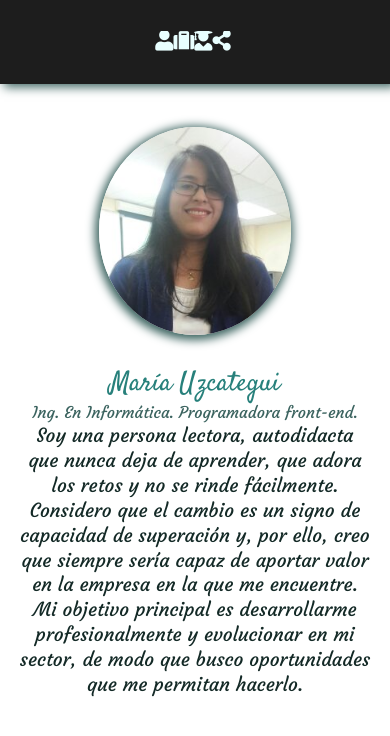
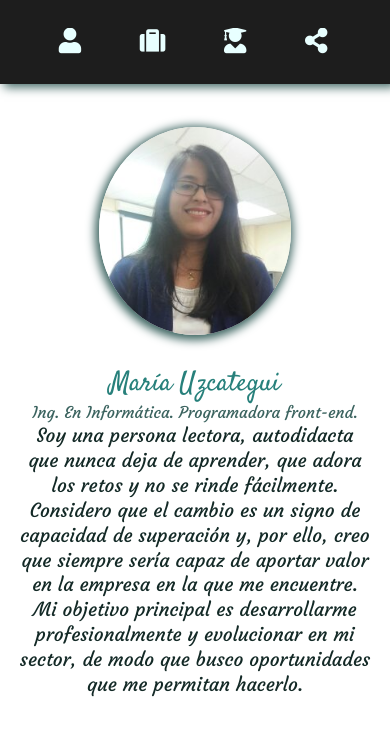
Before and after one commit to Marigabi94/Ing.MariaUzcategui, a plain HTML site: page public/index.html in a window 390 px wide. Drawn offline with Linux system fonts and the light colour scheme.

Commit message:
Modificaciones navbar responsive

```diff
--- a/public/index.js
+++ b/public/index.js
@@ -25,7 +25,7 @@ function ClickNav(idButton) {
             opcion2.style.color = '#e8ffff';
             opcion3.style.color = '#e8ffff';
             opcion4.style.color = '#e8ffff';
-            perfil.scrollY = 0;
+            perfil.scrollTo = 0;
             break;
         case 2:
           perfil.style.display = 'none';
@@ -65,7 +65,6 @@ function ClickNav(idButton) {
           opcion3.style.color = '#e8ffff';
           opcion4.style.color = '#41aea9';
           break;
-
       }
 
 }
--- a/public/styles/navbar.css
+++ b/public/styles/navbar.css
@@ -49,7 +49,6 @@
     position: relative;
 }
 
-
 .sidebar-navigation li {
     background-color: transparent;
     position: relative;
@@ -94,17 +93,15 @@
 /* ---------------------------------------------------------- */
 /* TODO: ICONS */
 
-i.fas,
-i.fab {
-      font-size: 1.30rem;
-      color: #e8ffff;
+i.fas{
+    font-size: 1.30rem;
+    color: #e8ffff;
 }
 
 /* ---------------------------------------------------------- */
 /* TODO: NAV RESPONSIVE */
 
 .navBarContainer{
-
     position: fixed;
     align-items: center;
     justify-content: center;
@@ -117,11 +114,13 @@ i.fab {
     background: #1a1a1afb;
     box-shadow: 5px 2px 10px 1px #3b635f;
 }
-nav {
+
+.nav {
     float:left;
     padding: 0;
 }
-nav ul {
+
+.nav ul {
     list-style: none;
     overflow: hidden; /* Limpiamos errores de float */
 }
--- a/public/styles/responsive.css
+++ b/public/styles/responsive.css
@@ -15,11 +15,12 @@
         align-items: stretch;
         position: absolute;
         overflow-x: hidden;
+    }
 
-    }
     .per{
         position: absolute;
     }
+
     .exp, .per{
         padding-bottom: 10vh;
     }
@@ -34,7 +35,21 @@
         animation-duration: 2s;
     }
 
+    .lineaHorizontal{
+        width: 70vw;
+    }
 
+    .nav{
+        width: 100vw;
+    }
+
+    .nav ul{
+        justify-content: space-evenly;
+    }
+
+    i.fas {
+        font-size: 1.6em;
+    }
 }
 
 /* Large devices (laptops/desktops, 992px and up) */
```
Lines whose indentation alone changed are shown as unchanged.
